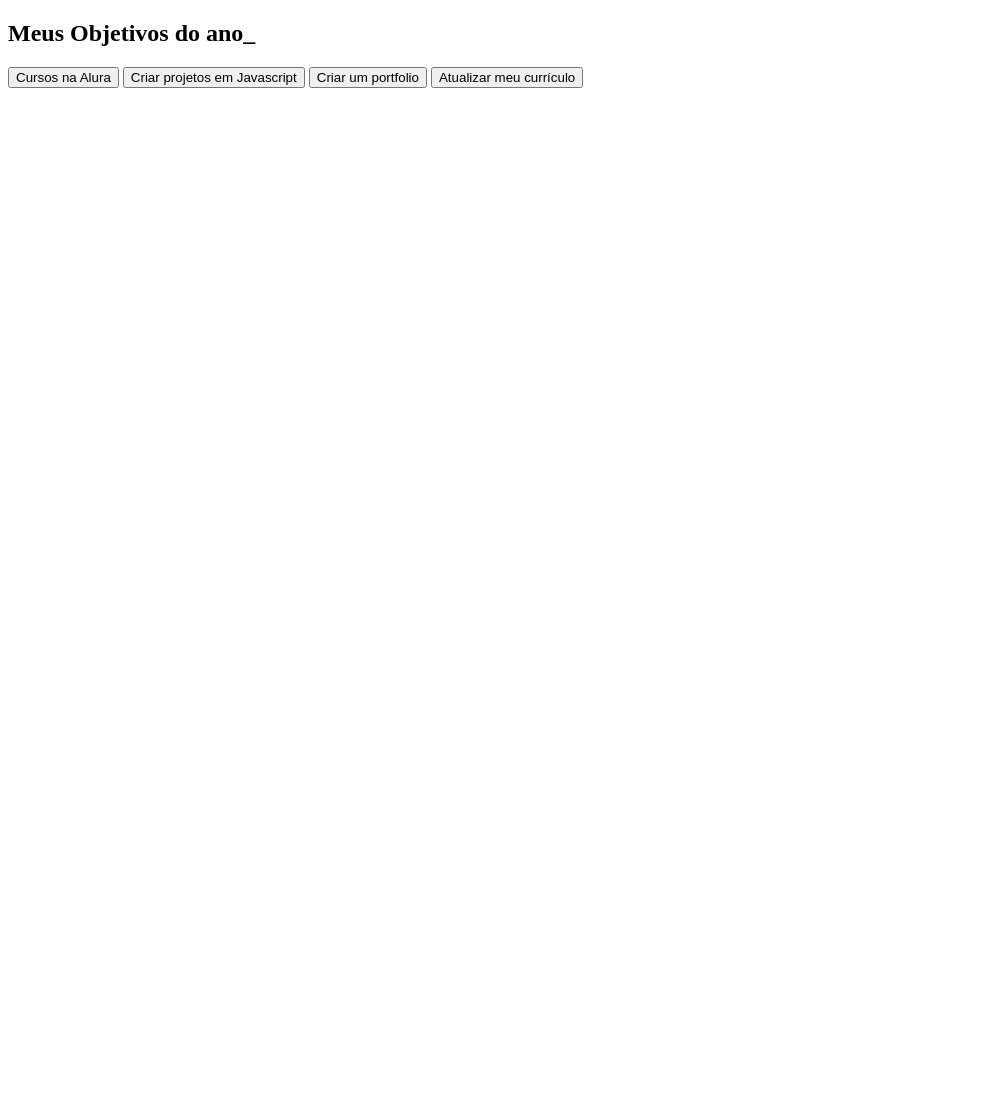
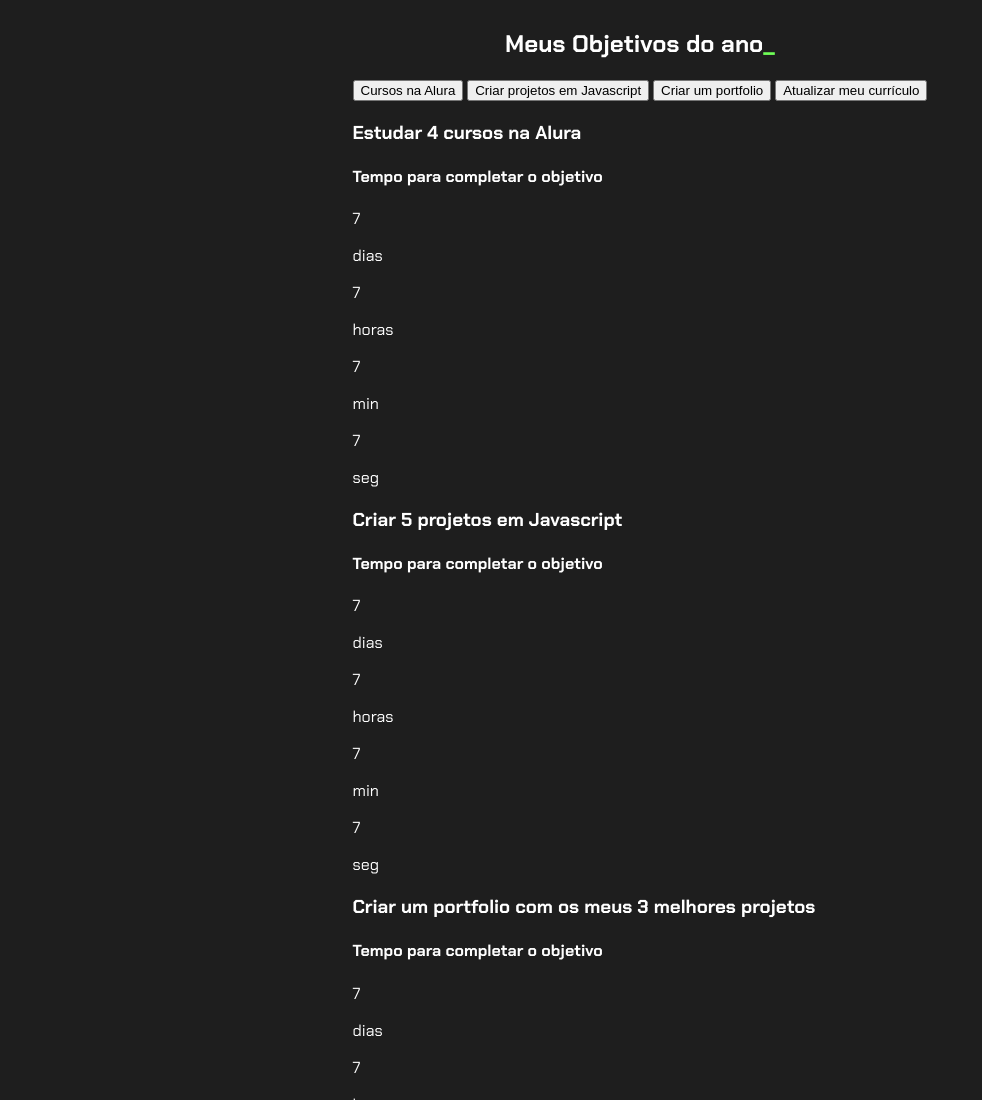
Before and after one commit to Renan200/sitedinamicoprojetodevida, a plain HTML site: page index.html in a window 1280 px wide. Shown: the top 1100 px of the page, without its empty margins (0-982 px from the left). Before the commit the page ends 800 px from the top, so only its background shows below. Drawn offline with Linux system fonts and the light colour scheme.

Commit message:
Add files via upload

```diff
--- a/index.html
+++ b/index.html
@@ -1,21 +1,116 @@
 <!DOCTYPE html>
 <html lang="pt-br">
+
 <head>
     <meta charset="UTF-8">
-    <meta http-equiv="X-UA-Compatible" content="IE=edge">
     <meta name="viewport" content="width=device-width, initial-scale=1.0">
     <title>Meus objetivos do ano</title>
+    <link rel="stylesheet" href="style.css">
 </head>
+
 <body>
-
-</body>
-</html>
 <section class="conteudo-principal">
-    <h2 class="titulo-principal">Meus Objetivos do ano_</h2>
+    <h2 class="titulo-principal">Meus Objetivos do ano<span>_</span></h2>
+    <div class="conteudo">
 <div class="botoes">
     <button class="botao">Cursos na Alura</button>
     <button class="botao">Criar projetos em Javascript</button>
     <button class="botao">Criar um portfolio</button>
     <button class="botao">Atualizar meu currículo</button>
 </div>
+<div class="abas-textos">
+    <div class="aba-conteudo aivo">
+        <h3 class="aba-conteudo-titulo-principal">Estudar 4 cursos na Alura</h3>
+        <h4 class="aba-conteudo-titulo-secundario">Tempo para completar o objetivo</h4>
+        <div class="contador">
+            <div class="contador-digito">
+                <p class="contador-digito-numero" id="dias0">7</p>
+                <p class="contador-digito-texto">dias</p>
+                </div>
+                <div class="contador-digito">
+                <p class="contador-digito-numero" id="horas0">7</p>
+                <p class="contador-digito-texto">horas</p>
+                </div>
+                <div class="contador-digito">
+                <p class="contador-digito-numero" id="mine">7</p>
+                <p class="contador-digito-texto">min</p>
+                </div>
+                <div class="contador-digito">
+                <p class="contador-digito-numero" id="sege">7</p>
+                <p class="contador-digito-texto">seg</p>
+                </div>
+                </div>
+                </div>
+                <div class="aba-conteudo">
+                <h3 class="aba-conteudo-titulo-principal">Criar 5 projetos em Javascript</h3>
+                <h4 class="aba-conteudo-titulo-secundario">Tempo para completar o objetivo</h4>
+                <div class="contador">
+                <div class="contador-digito">
+                <p class="contador-digito-numero" id="dias1">7</p>
+                <p class="contador-digito-texto">dias</p>
+                </div>
+                <div class="contador-digito">
+                <p class="contador-digito-numero" id="horas1">7</p>
+                <p class="contador-digito-texto">horas</p>
+                </div>
+                <div class="contador-digito">
+                <p class="contador-digito-numero" id="min1">7</p>
+                <p class="contador-digito-texto">min</p>
+                </div>
+                <div class="contador-digito">
+                    <p class="contador-digito-numero" id="seg1">7</p>
+                    <p class="contador-digito-texto">seg</p>
+                    </div>
+                    </div>
+                    </div>
+                    <div class="aba-conteudo">
+                    <h3 class="aba-conteudo-titulo-principal">Criar um portfolio com os meus 3 melhores projetos</h3>
+                    <h4 class="aba-conteudo-titulo-secundario">Tempo para completar o objetivo</h4>
+                    <div class="contador">
+                    <div class="contador-digito">
+                    <p class="contador-digito-numero" id="dias2">7</p>
+                    <p class="contador-digito-texto">dias</p>
+                    </div>
+                    <div class="contador-digito">
+                    <p class="contador-digito-numero" id="horas2">7</p>
+                    <p class="contador-digito-texto">horas</p>
+                    </div>
+                    <div class="contador-digito">
+                    <p class="contador-digito-numero" id="min2">7</p>
+                    <p class="contador-digito-texto">min</p>
+                    </div>
+                    <div class="contador-digito">
+                    <p class="contador-digito-numero" id="seg2">7</p>
+                    <p class="contador-digito-texto">seg</p>
+                    </div>
+                    </div>
+                    </div>
+                    <div class="aba-conteudo">
+                        <h3 class="aba-conteudo-titulo-principal">Atualizar meu curriculo com os certificados da Alura</h3>
+
+<h4 class="aba-conteudo-titulo-secundario">Tempo para completar o objetivo</h4>
+<div class="contador">
+<div class="contador-digito">
+<p class="contador-digito-numero" id="dias3">7</p>
+<p class="contador-digito-texto">dias</p>
+</div>
+<div class="contador-digito">
+<p class="contador-digito-numero" id="horas3">7</p>
+<p class="contador-digito-texto">horas</p>
+</div>
+<div class="contador-digito">
+<p class="contador-digito-numero" id="min3">7</p>
+<p class="contador-digito-texto">min</p>
+</div>
+<div class="contador-digito">
+<p class="contador-digito-numero" id="seg3">7</p>
+<p class="contador-digito-texto">seg</p>
+</div>
+</div>
+</div>
+</div>
+</div>
 </section>
+<script src="main.js"></script>
+</body>
+</html>
```
